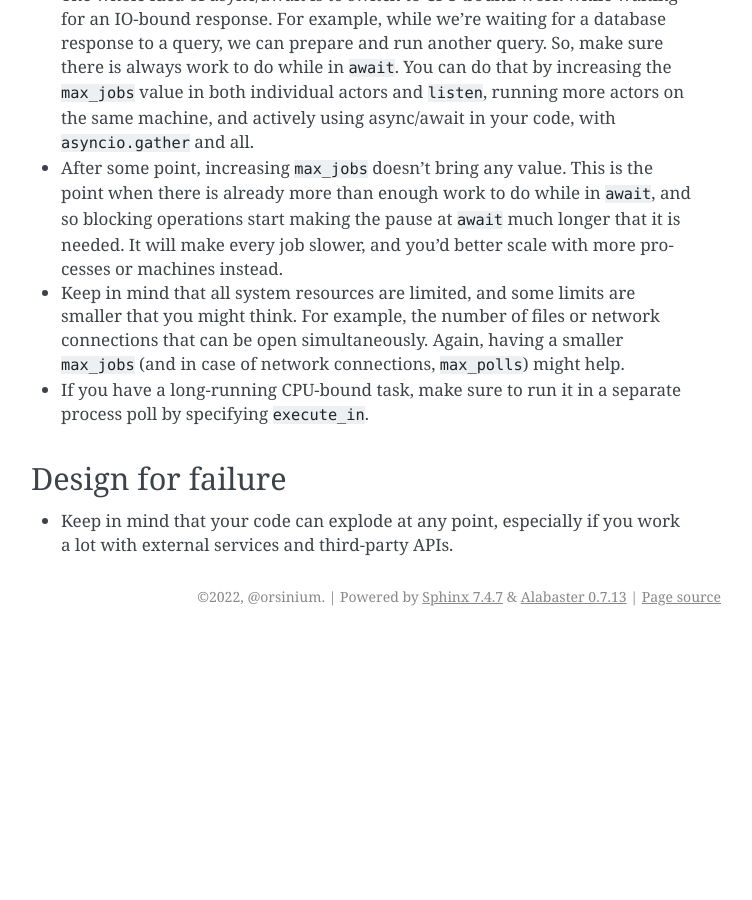
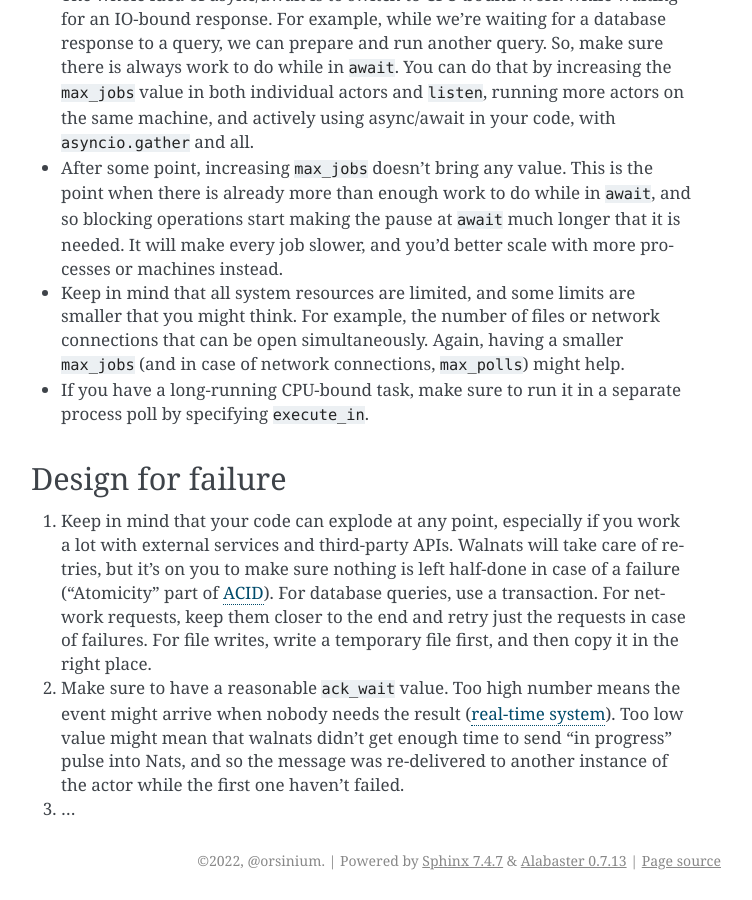
Before and after one commit to orsinium-labs/walnats, a Sphinx documentation site: the page built from docs/sub.md, in a window 1280 px wide and 900 px high, scrolled down 1082 px. Shown: the whole window, without its empty margins (389-1141 px from the left). Built offline with Sphinx 7.4.7, drawn with Linux system fonts in a browser that asks for light colours; before the commit the page ends 1718 px from its top, so only the background shows below that.

Commit message:
wip design for failure

```diff
--- a/docs/sub.md
+++ b/docs/sub.md
@@ -38,4 +38,6 @@ Walnats does its best to balanace the load between actors, but exact numbers and
 
 ## Design for failure
 
-* Keep in mind that your code can explode at any point, especially if you work a lot with external services and third-party APIs.
+1. Keep in mind that your code can explode at any point, especially if you work a lot with external services and third-party APIs. Walnats will take care of retries, but it's on you to make sure nothing is left half-done in case of a failure ("Atomicity" part of [ACID](https://en.wikipedia.org/wiki/ACID)). For database queries, use a transaction. For network requests, keep them closer to the end and retry just the requests in case of failures. For file writes, write a temporary file first, and then copy it in the right place.
+1. Make sure to have a reasonable `ack_wait` value. Too high number means the event might arrive when nobody needs the result ([real-time system](https://en.wikipedia.org/wiki/Real-time_computing)). Too low value might mean that walnats didn't get enough time to send "in progress" pulse into Nats, and so the message was re-delivered to another instance of the actor while the first one haven't failed.
+1. ...
```
